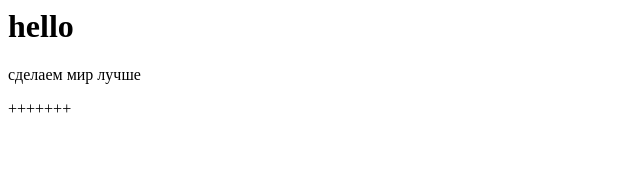
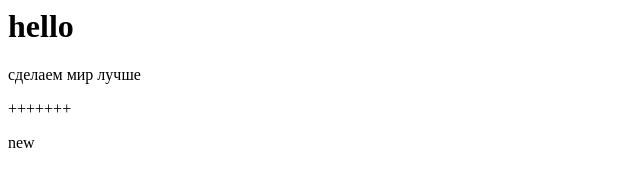
Before and after one commit to vkovalev2022/first-project, a plain HTML site: page index.html in a window 1280 px wide. Shown: the full height of the page, 0-640 px from the left. Drawn offline with Linux system fonts and the light colour scheme.

Commit message:
артикл

```diff
--- a/index.html
+++ b/index.html
@@ -1,3 +1,6 @@
 <h1>hello</h1>
 <p>сделаем мир лучше</p>
 <p>+++++++</p>
+
+<article>new
+</article>
```
